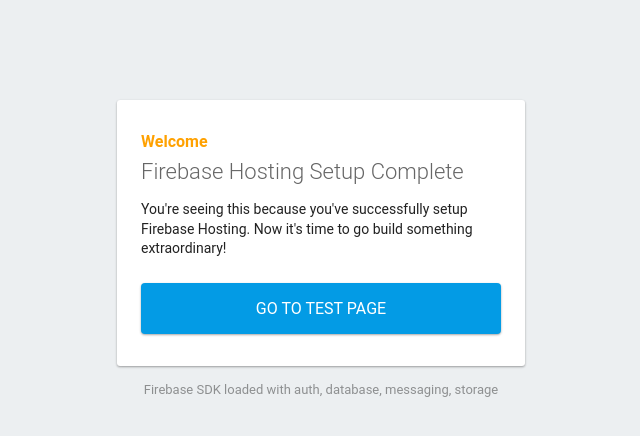
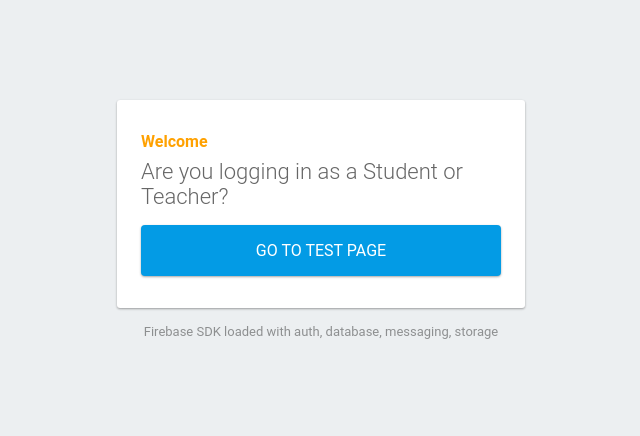
Before and after one commit to farahmmj/web_dev-app, a plain HTML site: page public/index.html in a window 1280 px wide. Shown: the whole page, without its empty margins (319-959 px from the left). Drawn offline with Linux system fonts and the light colour scheme; some packages are replaced by stand-ins of ours.

Commit message:
HomePage

```diff
--- a/public/index.html
+++ b/public/index.html
@@ -1,9 +1,13 @@
 <!DOCTYPE html>
 <html>
   <head>
+
+
     <meta charset="utf-8">
     <meta name="viewport" content="width=device-width, initial-scale=1">
-    <title>Welcome to Firebase Hosting</title>
+
+
+    <title>Welcome to Like Minded</title>
 
     <!-- update the version number as needed -->
     <script defer src="/__/firebase/7.0.0/firebase-app.js"></script>
@@ -33,23 +37,13 @@
   <body>
     <div id="message">
       <h2>Welcome</h2>
-      <h1>Firebase Hosting Setup Complete</h1>
-      <p>You're seeing this because you've successfully setup Firebase Hosting. Now it's time to go build something extraordinary!</p>
-      <a href="https://likeminded.web.app/test.html">Go To Test Page</a>
+      <h1>Are you logging in as a Student or Teacher?</h1>
+      <a href="https://likeminded.web.app/student-login.html">Go To Test Page</a>
     </div>
     <p id="load">Firebase SDK Loading&hellip;</p>
 
     <script>
       document.addEventListener('DOMContentLoaded', function() {
-        // // 🔥🔥🔥🔥🔥🔥🔥🔥🔥🔥🔥🔥🔥🔥🔥🔥🔥🔥🔥🔥🔥🔥🔥🔥🔥🔥🔥🔥🔥🔥🔥
-        // // The Firebase SDK is initialized and available here!
-        //
-        // firebase.auth().onAuthStateChanged(user => { });
-        // firebase.database().ref('/path/to/ref').on('value', snapshot => { });
-        // firebase.messaging().requestPermission().then(() => { });
-        // firebase.storage().ref('/path/to/ref').getDownloadURL().then(() => { });
-        //
-        // // 🔥🔥🔥🔥🔥🔥🔥🔥🔥🔥🔥🔥🔥🔥🔥🔥🔥🔥🔥🔥🔥🔥🔥🔥🔥🔥🔥🔥🔥🔥🔥
 
         try {
           let app = firebase.app();
```
